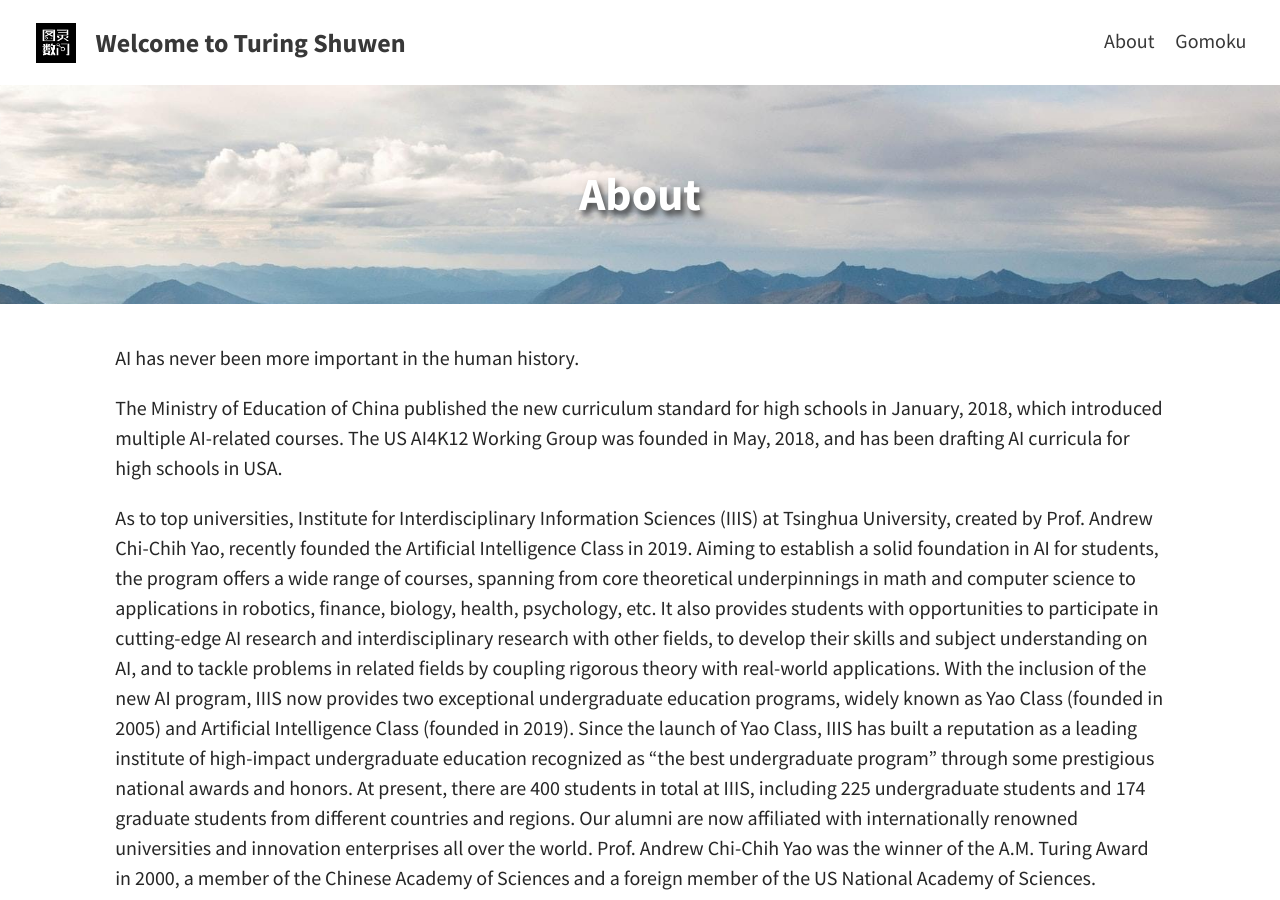
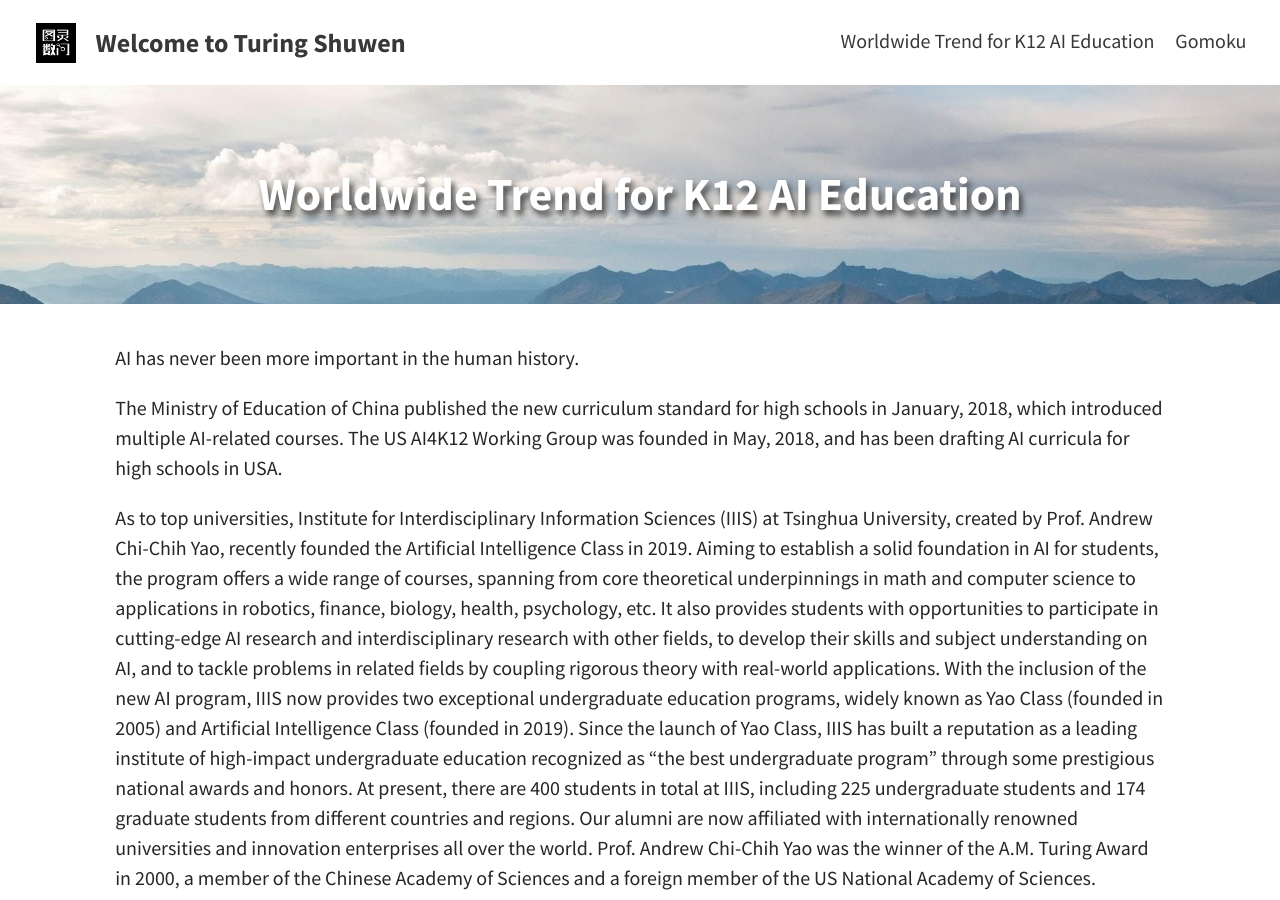
Before and after one commit to turingshuwen/turingshuwen.github.io, a Jekyll site: the page built from pages/about.md, in a window 1280 px wide and 900 px high. Built offline with Jekyll 4.4.1, drawn with Linux system fonts in a browser that asks for light colours.

Commit message:
Changed About Page Words

```diff
--- a/pages/about.md
+++ b/pages/about.md
@@ -1,6 +1,6 @@
 ---
 layout: page
-title: About
+title: Worldwide Trend for K12 AI Education
 permalink: /about/
 feature-img: "assets/img/pexels/travel.jpeg"
 tags: [About]
```
